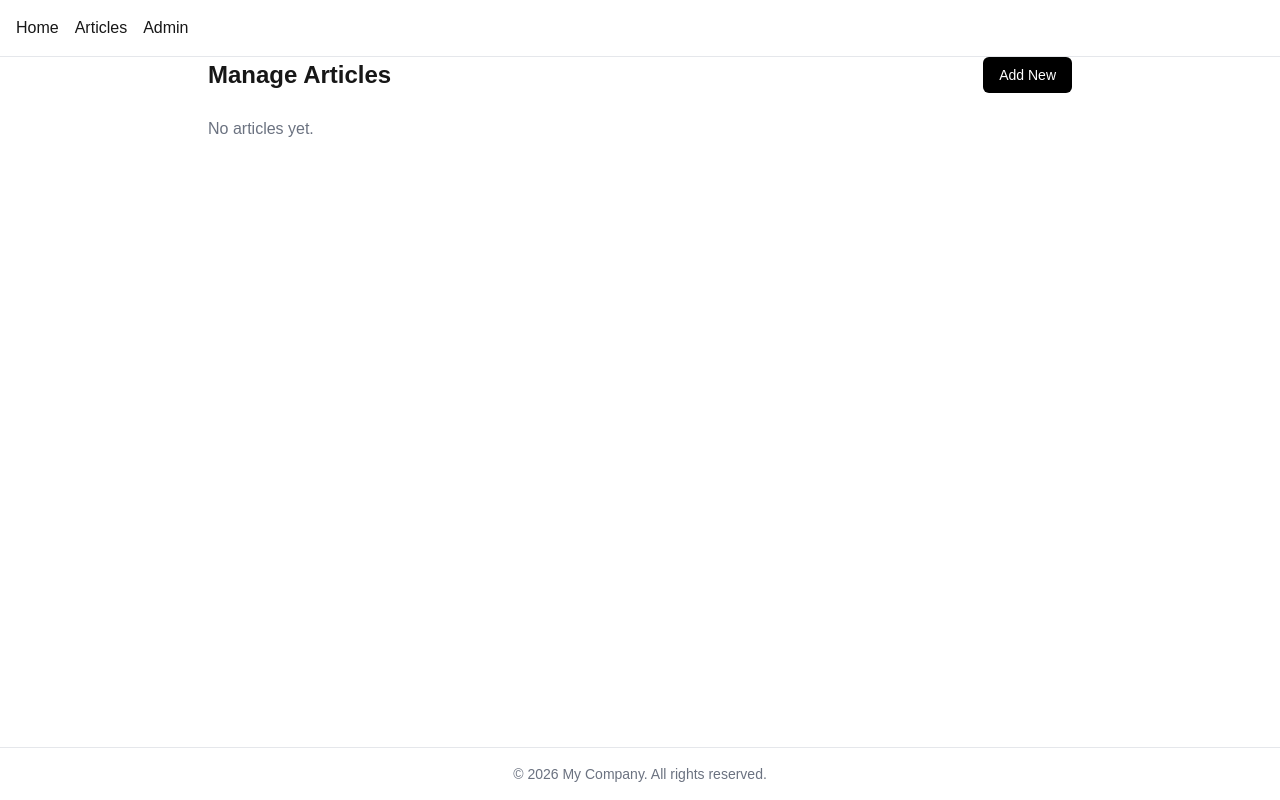
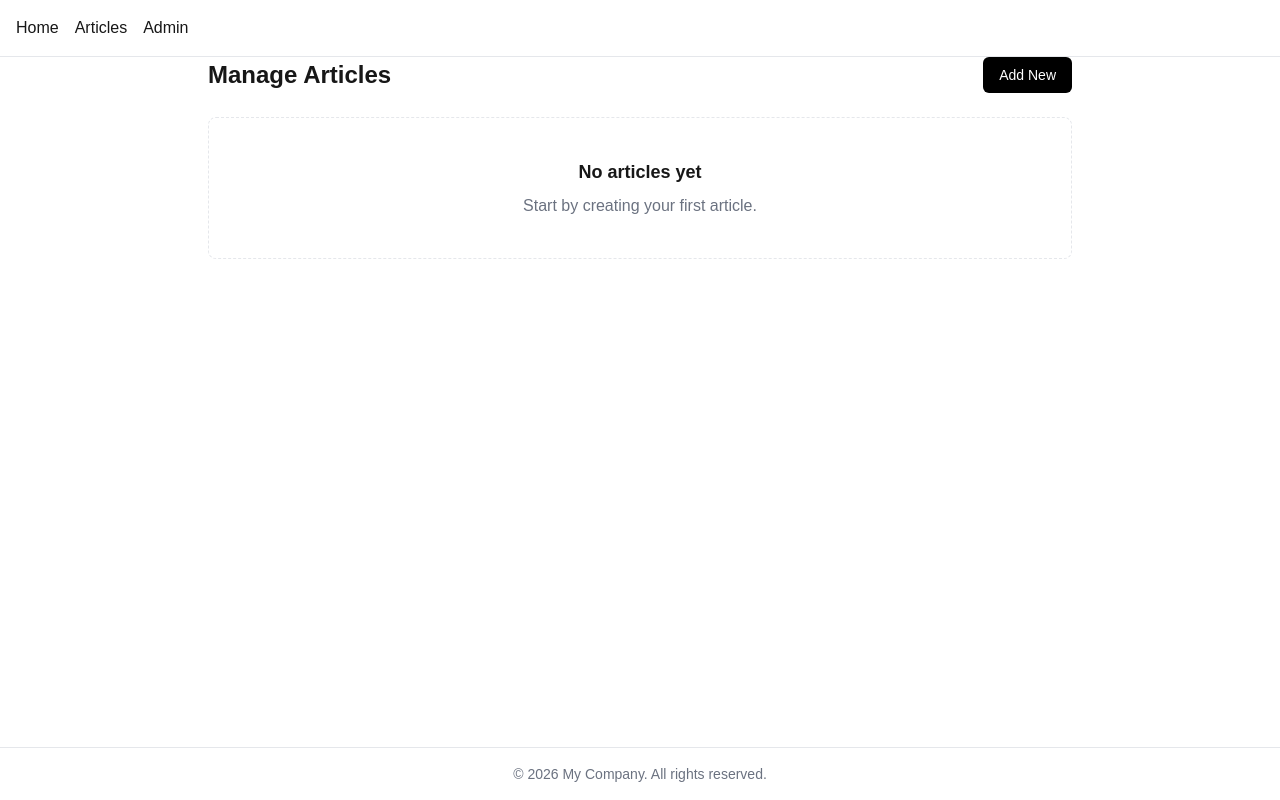
Before and after one commit to Rizkydba/simple-blog-app, a Next.js app: page /admin/articles in a window 1280 px wide. Built offline with nearby package versions, Linux system fonts and the light colour scheme.

Commit message:
style: improve admin dashboard and article UI

```diff
--- a/src/app/admin/articles/page.tsx
+++ b/src/app/admin/articles/page.tsx
@@ -32,7 +32,7 @@ export default function AdminArticlesPage() {
 
         <Link
           href="/admin/articles/new"
-          className="bg-black text-white px-4 py-2 rounded-md text-sm"
+          className="bg-black text-white px-4 py-2 rounded-md text-sm hover:opacity-90 transition"
         >
           Add New
         </Link>
@@ -40,11 +40,19 @@ export default function AdminArticlesPage() {
 
       {/* EMPTY STATE */}
       {articles.length === 0 ? (
-        <p className="text-gray-500">No articles yet.</p>
+        <div className="border border-dashed rounded-lg p-10 text-center">
+            <h2 className="text-lg font-semibold">
+                No articles yet
+            </h2>
+
+            <p className="text-gray-500 mt-2">
+                Start by creating your first article.
+            </p>
+        </div>
       ) : (
         <div className="overflow-x-auto">
-          <table className="w-full border border-gray-200">
-            <thead className="bg-gray-100 text-left text-sm">
+          <table className="w-full border border-gray-200 rounded-lg overflow-hidden">
+            <thead className="bg-gray-50 text-left text-sm">
               <tr>
                 <th className="p-3 border">Articels Title</th>
                 <th className="p-3 border">Created</th>
@@ -55,7 +63,7 @@ export default function AdminArticlesPage() {
 
             <tbody>
               {articles.map((article) => (
-                <tr key={article.id} className="text-sm">
+                <tr key={article.id} className="text-sm hover:bg-gray-50">
                   <td className="p-3 border">
                         <Link
                             href={`/admin/articles/${article.id}`}
--- a/src/app/articles/page.tsx
+++ b/src/app/articles/page.tsx
@@ -24,7 +24,7 @@ export default function ArticlesPage() {
           {articles.map((article) => (
             <div
               key={article.id}
-              className="border p-4 rounded-md space-y-2"
+              className="border p-4 rounded-lg space-y-2 hover:shadow-sm transition"
             >
               <h2 className="text-xl font-semibold">
                 {article.title}
```
